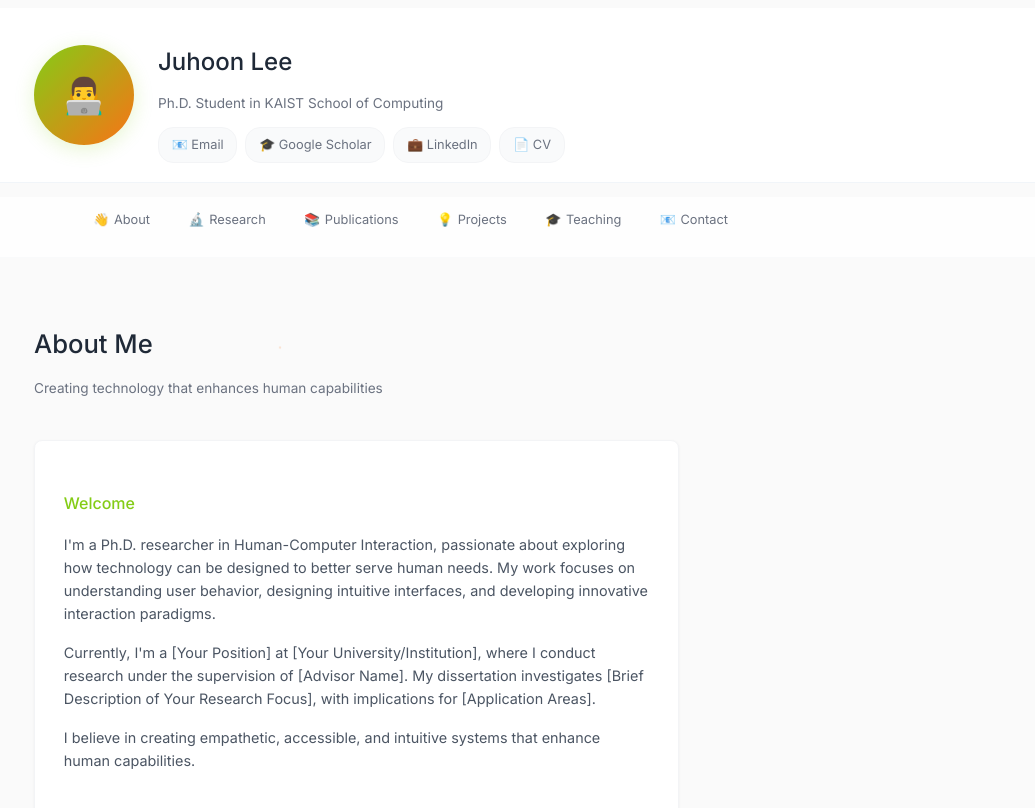
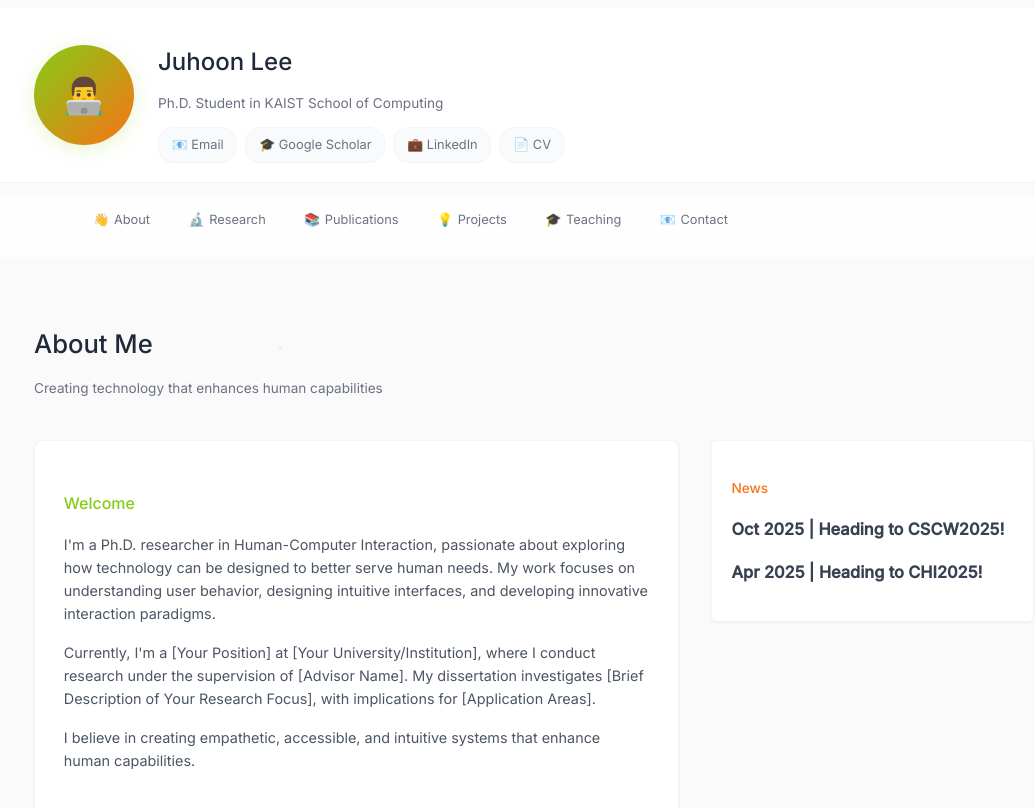
Before and after one commit to julielee16/personal-website, a Jekyll site: the page built from index.md, in a window 1280 px wide and 900 px high. Shown: the top 808 px of the window, without its empty margins (106-1141 px from the left). Built offline with Jekyll 4.4.1, drawn with Linux system fonts in a browser that asks for light colours.

Commit message:
Updated skill to a news section

```diff
--- a/_layouts/default.html
+++ b/_layouts/default.html
@@ -66,6 +66,14 @@
 
                     <p>I believe in creating empathetic, accessible, and intuitive systems that enhance human capabilities.</p>
                 </div>
+                <div class="skills-panel">
+                    <div class="skill-category">
+                        <h4>News</h4>
+                        <h3>Oct 2025 | Heading to CSCW2025!</h3>
+                        <h3>Apr 2025 | Heading to CHI2025!</h3>
+                    </div>
+                </div>
+
 
                 <!-- <div class="skills-panel">
                     <div class="skill-category">
```
